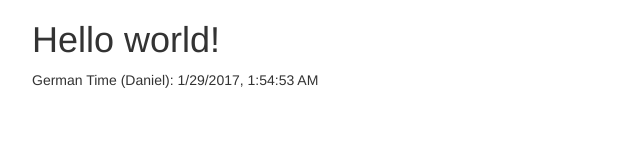
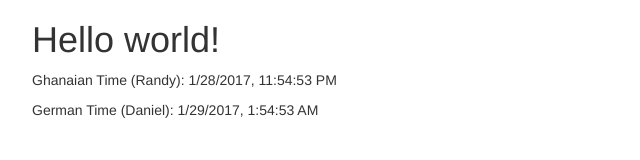
Before and after one commit to dwiehoff/dwiehoff.github.io, a plain HTML site: page index.html in a window 1280 px wide. Shown: the whole page, without its empty margins (0-640 px from the left). Drawn offline with nearby package versions, Linux system fonts and the light colour scheme.

Commit message:
ghana time

```diff
--- a/index.html
+++ b/index.html
@@ -11,6 +11,9 @@
 	</head>
 	<body>
 		<h1>Hello world!</h1>
+		<p>
+			Ghanaian Time (Randy): <span id="tGhana"> ... </span>
+		</p>
 		<p>
 			German Time (Daniel): <span id="tGermany"> ... </span>
 		</p>
@@ -27,6 +30,8 @@
 
 			var german_time = displayTime('+2')
 			$('#tGermany').html(german_time);
+			var ghana_time = displayTime('+0')
+			$('#tGhana').html(ghana_time);
 		</script>
 	</body>
 </html>
```
